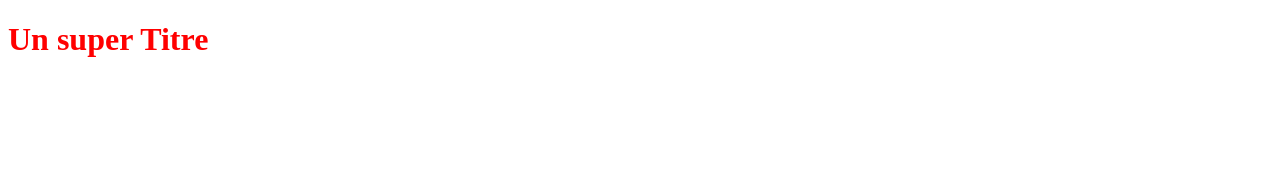
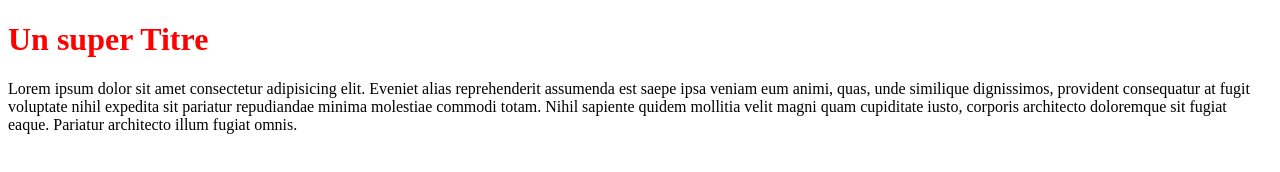
Before and after one commit to Nahimana96/Openclassrooms, a plain HTML site: page index.html in a window 1280 px wide. Drawn offline with Linux system fonts and the light colour scheme.

Commit message:
ajour d'un paragraphe

```diff
--- a/index.html
+++ b/index.html
@@ -9,5 +9,14 @@
   </head>
   <body>
     <h1>Un super Titre</h1>
+    <p>
+      Lorem ipsum dolor sit amet consectetur adipisicing elit. Eveniet alias
+      reprehenderit assumenda est saepe ipsa veniam eum animi, quas, unde
+      similique dignissimos, provident consequatur at fugit voluptate nihil
+      expedita sit pariatur repudiandae minima molestiae commodi totam. Nihil
+      sapiente quidem mollitia velit magni quam cupiditate iusto, corporis
+      architecto doloremque sit fugiat eaque. Pariatur architecto illum fugiat
+      omnis.
+    </p>
   </body>
 </html>
```
